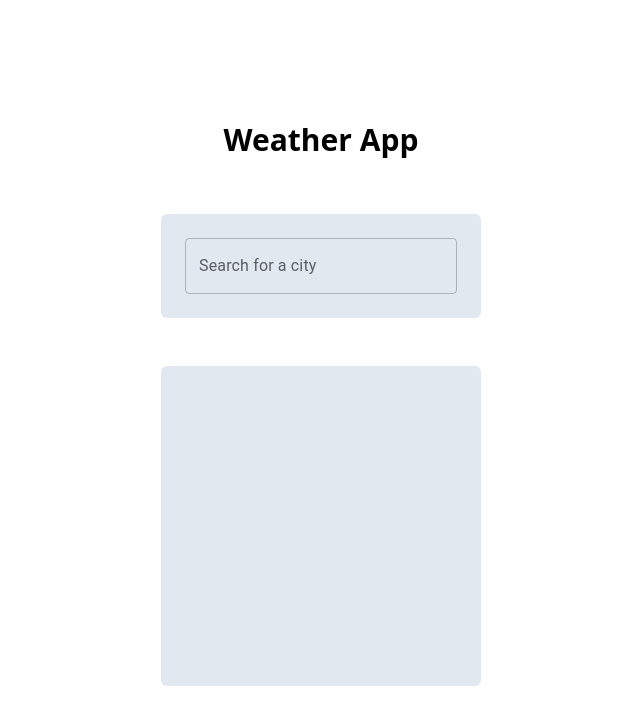
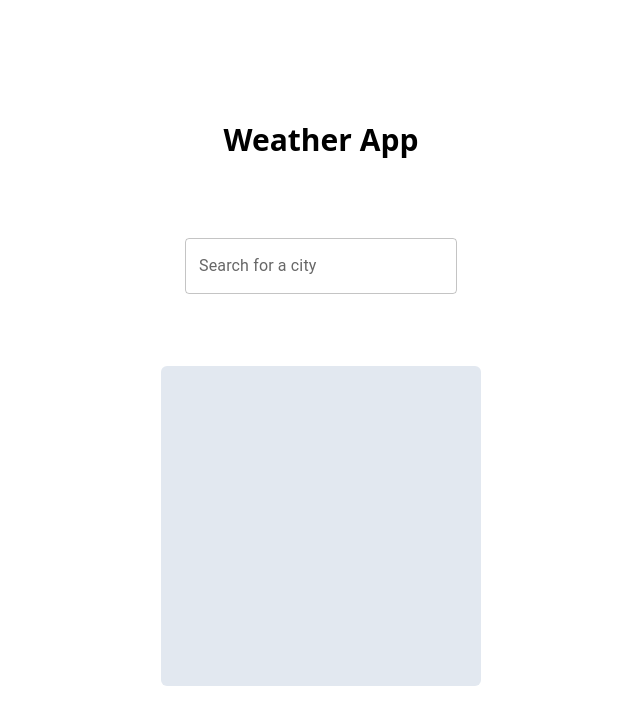
Before and after one commit to MohamedHagi/TVO_WeatherApp_Challenge, a React (Vite) app in the folder frontend/: page / in a window 1280 px wide. Shown: the top 724 px of the page, without its empty margins (319-959 px from the left). Built offline with nearby package versions, Linux system fonts and the light colour scheme; no server answers.

Commit message:
Fixed KeyDown behavior to prevent undefined value for inputValue

```diff
--- a/frontend/src/components/Search.jsx
+++ b/frontend/src/components/Search.jsx
@@ -76,12 +76,13 @@ export default function Search({ onSearchChange }) {
 
   return (
     // using material UI autocomplete component that is using the different cities that are suggested by the prefix given to the api from the user input
-    <div className="bg-slate-200 p-6 m-6 rounded-md space-x-4 w-80">
+    <div className=" p-6 m-6 rounded-md space-x-4 w-80">
       <Autocomplete
         freeSolo
         options={options}
         loading={loading}
         inputValue={inputValue}
+        autoHighlight
         onInputChange={(event, newInputValue) => {
           setInputValue(newInputValue);
         }}
@@ -99,6 +100,11 @@ export default function Search({ onSearchChange }) {
             variant="outlined"
             InputProps={{
               ...params.InputProps,
+              onKeyDown: (e) => {
+                if (e.key === "Enter" && options.length < 1) {
+                  e.stopPropagation();
+                }
+              },
               endAdornment: (
                 <>
                   {loading ? (
```
